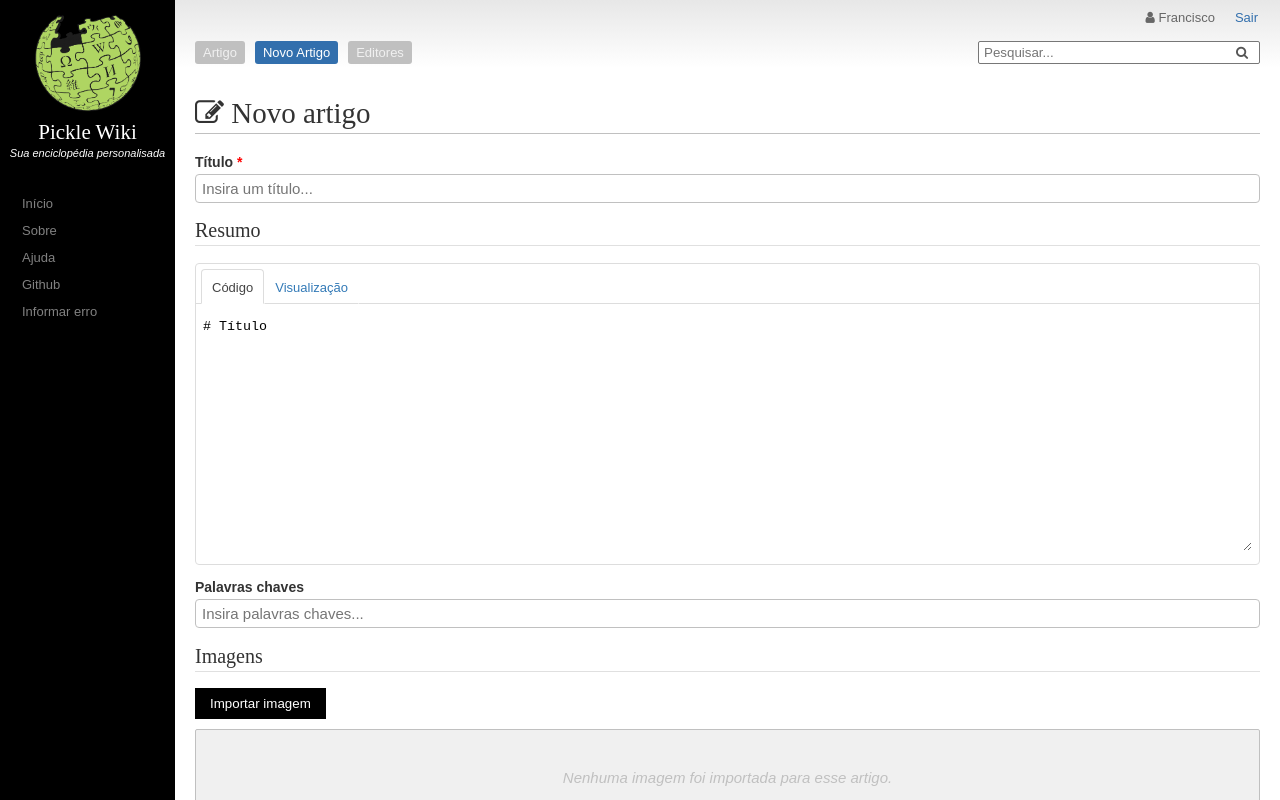
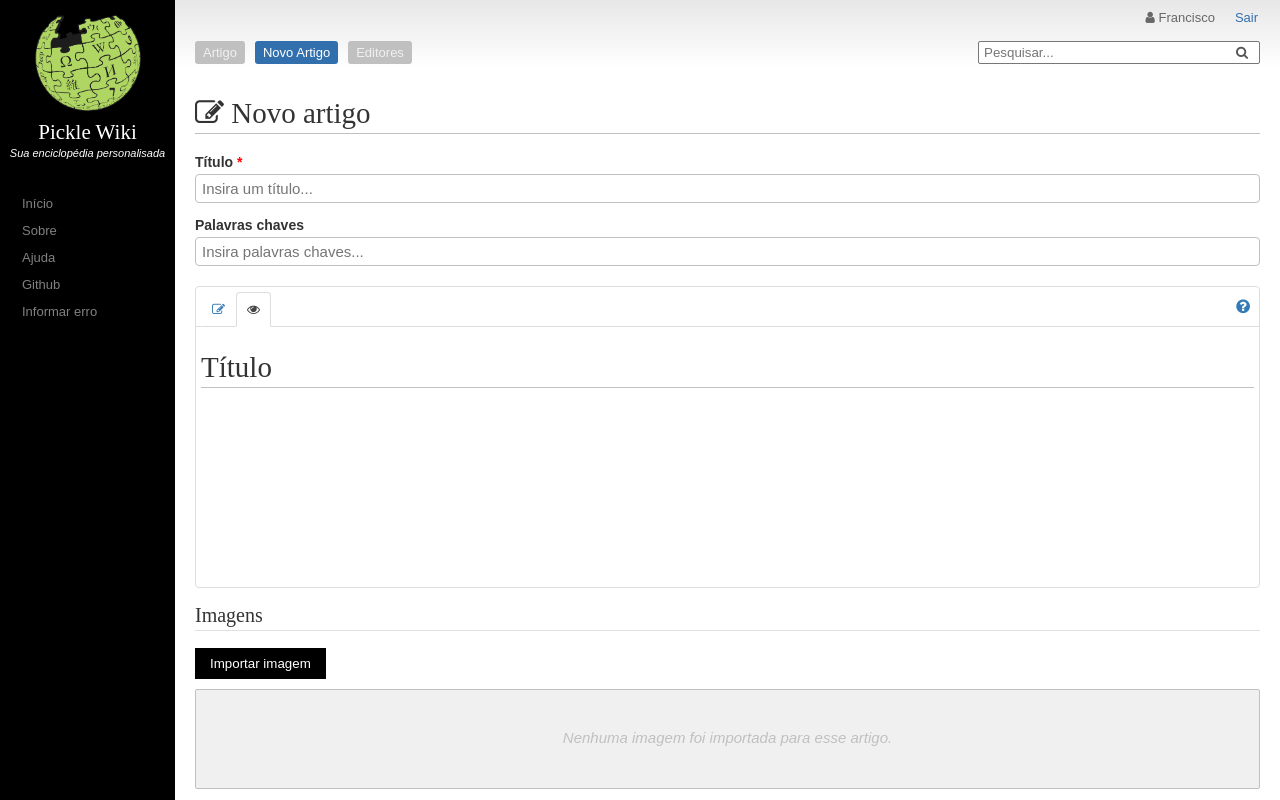
Before and after one commit to SamirSales/pickle-wiki-backend-springboot, a React (Create React App) app: page / in a window 1280 px wide. Built offline with nearby package versions, Linux system fonts and the light colour scheme.

Commit message:
improvement of TextEditor component

```diff
--- a/src/components/TextEditor/TextEditor.css
+++ b/src/components/TextEditor/TextEditor.css
@@ -55,8 +55,60 @@
     background-color: transparent;
     border: solid 0;
     padding-top: 10px;
+    color: #555555;
+    resize: none;
 }
 
 .text-editor-textarea:focus{
     outline: -webkit-focus-ring-color auto 0px;
 }
+
+.text-editor-link-help{
+    float: right;
+    margin-top: 6px;
+    margin-right: 4px;
+    color: #337ab7;
+}
+
+.text-editor-link-help:hover{
+    color: #70a1cc;
+}
+
+/* Style for Pickle Wiki articles */
+
+.text-editor-markdown{
+    padding: 0;
+    margin: 0;
+}
+
+.text-editor-markdown h1{
+    font-family: "Times New Roman", Times, serif;
+    color: #333333;
+    text-align: left;
+    font-size: 29px;
+    font-weight: 200;
+
+    border-bottom-style: solid;
+    border-bottom-width: 1px;
+    border-bottom-color: #c0c0c0;
+    padding-bottom: 3px;
+}
+
+.text-editor-markdown h2{
+    font-family: "Times New Roman", Times, serif;
+    color: #333333;
+    text-align: left;
+    font-size: 18px;
+    font-weight: 200;
+
+    border-bottom-style: solid;
+    border-bottom-width: 1px;
+    border-bottom-color: #c0c0c0;
+    padding-bottom: 3px;
+}
+
+.text-editor-markdown p{
+    color: #333333;
+    text-align: left;
+    font-size: 14px;
+}
--- a/src/components/TextEditor/TextEditor.js
+++ b/src/components/TextEditor/TextEditor.js
@@ -8,7 +8,7 @@ class TextEditor extends Component {
 
     state = {
         content: '# Título',
-        shownPreview: false
+        shownPreview: true
     }
 
     updateContent(newContent) {
@@ -40,7 +40,7 @@ class TextEditor extends Component {
         let page = null;
 
         if(this.state.shownPreview){
-            page = <ReactMarkdown source={this.state.content} />;
+            page = <div className='text-editor-markdown'><ReactMarkdown source={this.state.content} /></div>;
         }else{
             page = <textarea
                 className='text-editor-textarea'
@@ -52,9 +52,16 @@ class TextEditor extends Component {
             <div className='text-editor-frame'>
                 <div className='text-editor-div-tabs'>
                     <button onClick={this.turnOnCodeEdition}
-                        className={!this.state.shownPreview ? 'text-editor-div-tab-selected': ''}>Código</button>
+                        className={!this.state.shownPreview ? 'text-editor-div-tab-selected': ''}>
+                        <i className="fa fa-edit"></i></button>
                     <button onClick={this.turnOnPreview}
-                        className={this.state.shownPreview ? 'text-editor-div-tab-selected': ''} >Visualização</button>
+                        className={this.state.shownPreview ? 'text-editor-div-tab-selected': ''} >
+                        <i className="fa fa-eye"></i></button>
+
+                    <a className='text-editor-link-help' target="_blank"
+                        href="https://rexxars.github.io/react-markdown/"
+                        rel="noopener noreferrer">
+                        <i className="fa fa-question-circle"></i></a>
                 </div>
 
                 <div className='text-editor-div-content'>
--- a/src/containers/ArticleBuilder/ArticleBuilder.js
+++ b/src/containers/ArticleBuilder/ArticleBuilder.js
@@ -50,30 +50,16 @@ class ArticleBuilder extends Component {
                 <p className='article-builder-p'><b>Título <span className='needed'>*</span></b></p>
                 <input className="form-input" placeholder='Insira um título...' />
 
-                <h2 className='article-builder-h2'>Resumo</h2>
+                <p className='article-builder-p'><b>Palavras chaves</b></p>
+                <input className="form-input" style={{marginBottom: '20px'}}
+                    placeholder='Insira palavras chaves...' />
+
                 <TextEditor />
-
-                <p className='article-builder-p'><b>Palavras chaves</b></p>
-                <input className="form-input" placeholder='Insira palavras chaves...' />
 
                 <h2 className='article-builder-h2'>Imagens</h2>
                 <button className='article-btn article-btn-topic'>Importar imagem</button>
                 <div className='article-builder-div-content' style={{marginTop: '10px'}}>
                     <p className='empty-content-message'>Nenhuma imagem foi importada para esse artigo.</p>
-                </div>
-
-                {/* <p className='article-builder-p'><b>Resumo <span className='needed'>*</span></b></p> */}
-
-
-                {/* <CKEditor
-                    activeClass="p10"
-                    content={this.state.resumeContent}
-                    events={{"change": this.onResumeContentChange }} /> */}
-
-                <h2 className='article-builder-h2'>Tópicos & Templates</h2>
-                <button className='article-btn article-btn-topic'>Novo Tópico</button>
-                <div className='article-builder-div-content' style={{marginTop: '10px'}}>
-                <p className='empty-content-message'>Nenhum tópico foi adicionado para esse artigo.</p>
                 </div>
 
                 <h2 className='article-builder-h2'>Em fim!</h2>
```
